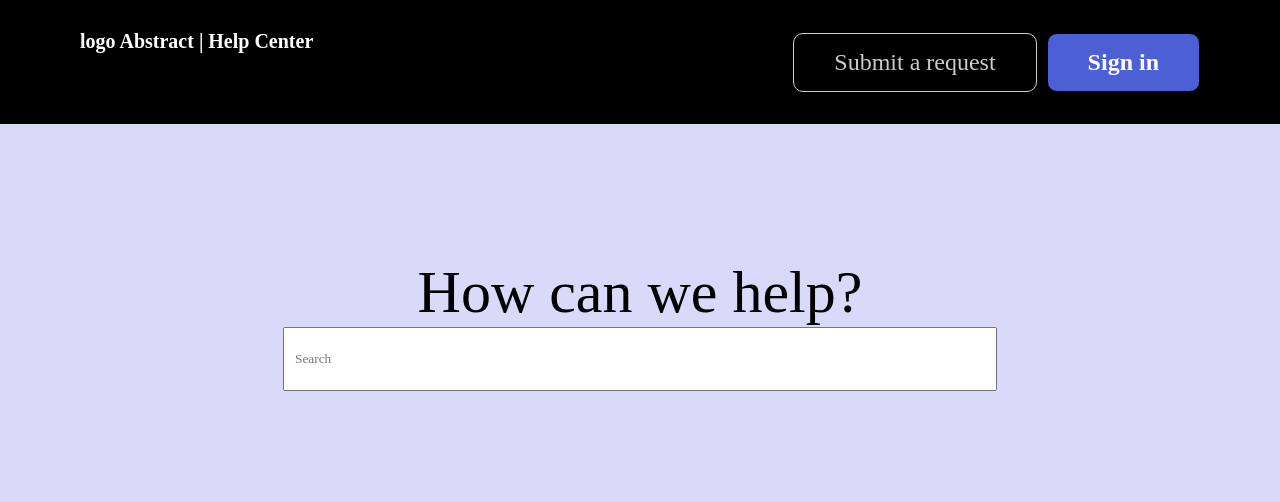
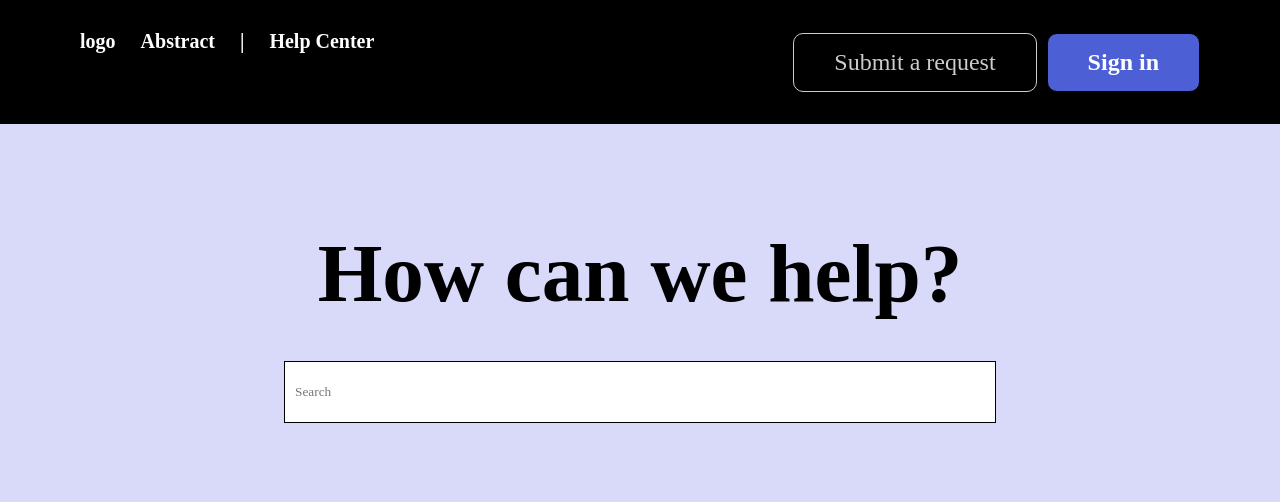
Before and after one commit to Odinop21/static-html-css-website, a plain HTML site: page index.html in a window 1280 px wide. Shown: the top 502 px of the page. Drawn offline with nearby package versions, Linux system fonts and the light colour scheme.

Commit message:
added box shadow effect to search button and corrected the nav bar , reminder to learn how to size img

```diff
--- a/style.css
+++ b/style.css
@@ -3,6 +3,7 @@
     padding: 0;
     font-family:'Titillium web';
     box-sizing: none;
+
 }
 html,body{
     height: 100%;
@@ -15,7 +16,7 @@ html,body{
     color: #fff;
     position: relative;
     display:flex;
-    gap: 20px;
+
     padding: 30px 80px;
     font-size: 20px;
     justify-content: space-between;
@@ -23,16 +24,19 @@ html,body{
 #nav .text{
   justify-content: space-between;
   font-weight: 800;
+  gap: 5px;
 
 }
 
 #nav a:hover{
   text-decoration: underline;
+  cursor: pointer;
 }
 #nav a{
   color: #fff;
   background-color: #000000;
   text-decoration: none;
+  padding: 20px;
 
 }
 #nav .right{
@@ -46,6 +50,7 @@ html,body{
     background-color: transparent;
     color:#fff ;
     opacity: 0.8;
+    cursor: pointer;
    padding: 15px 40px;
     font-weight: 6000;
    border: 1px solid #fff;
@@ -71,19 +76,24 @@ html,body{
     position: relative;
     display: flex;
     flex-direction: column;
-
-  }
-  #main #button-main{
-    display: flex;
-    align-items: center;
-
   }
   #main h2{
-    font-weight: 500;
-    font-size: 60px;
+    font-weight: 600;
+    font-size: 6.5vw;
+    margin-bottom: 40px;
   }
   input{
     width: 700px;
     height: 60px;
     padding-left: 10px;
+    border: 1px solid #000000;
   }
+  input:hover{
+    border-radius: 1px;
+    cursor: pointer;
+    box-shadow: 10px 10px 18px rgba(0, 0, 0, 0.15);
+  }
+#page2 .img img{
+
+
+}
```
